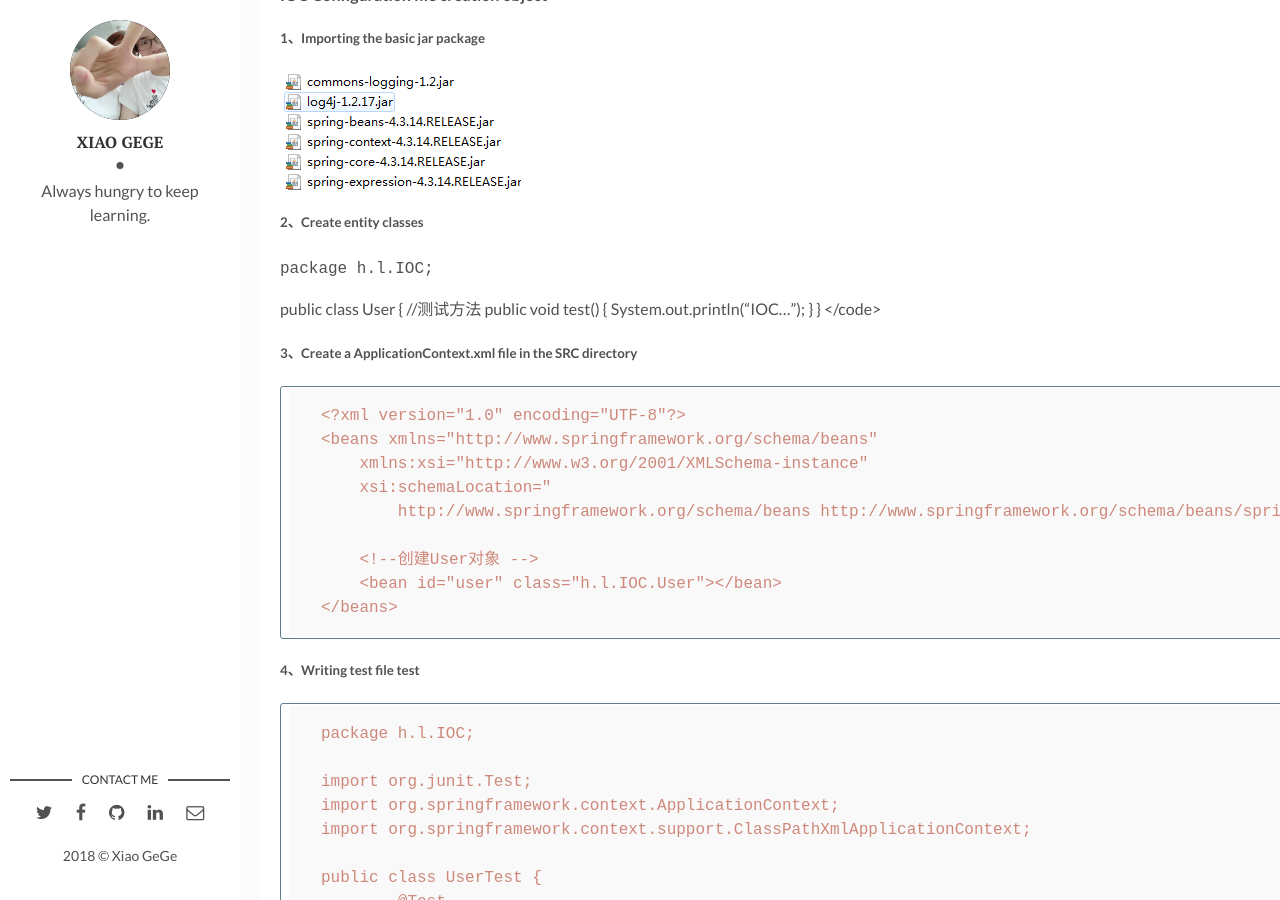
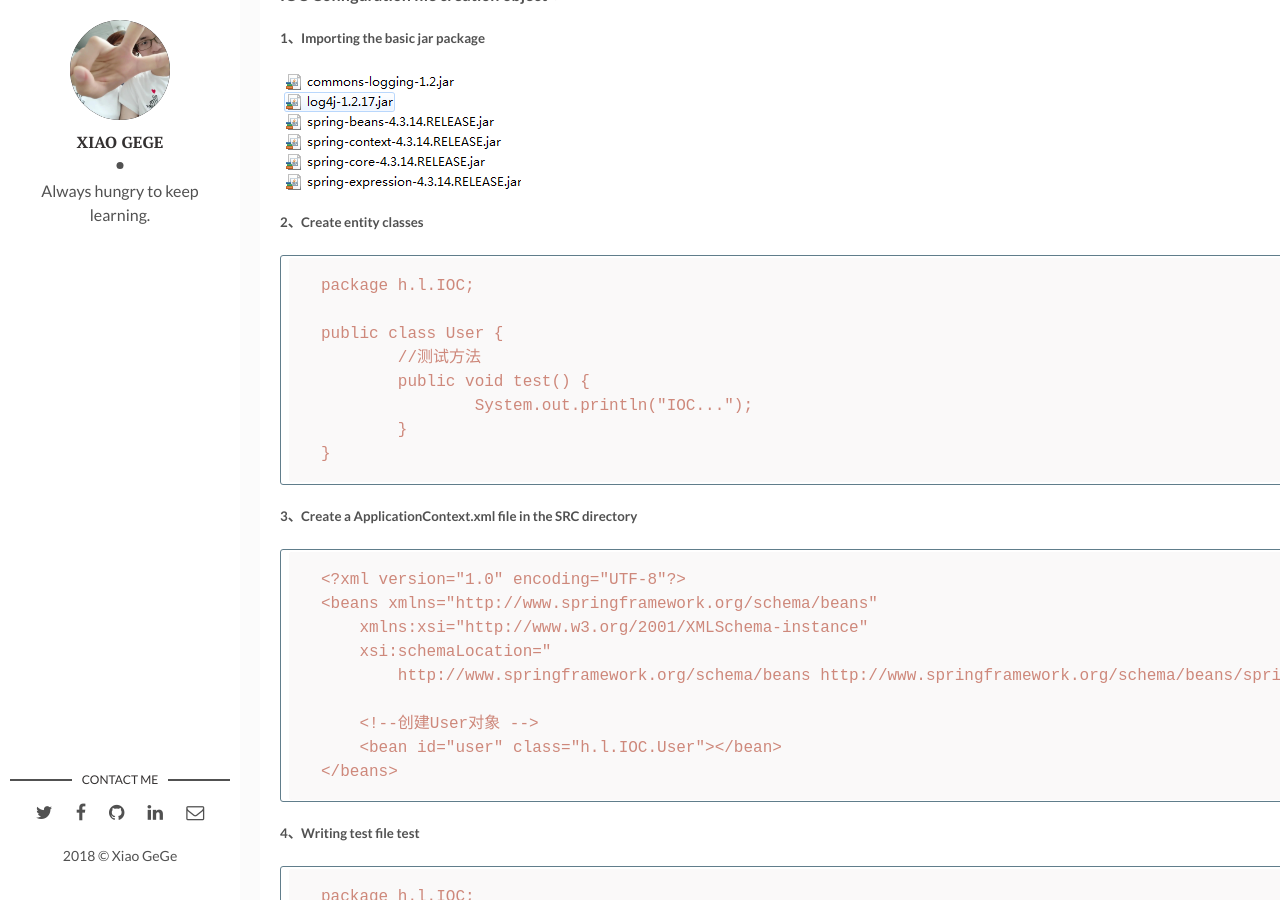
Before and after one commit to Is-Me-HL/Is-Me-HL.github.io, a Jekyll site: the page built from _posts/2018-05-10-SpringIOC-Introduction.markdown, in a window 1280 px wide and 900 px high, scrolled down 783 px. Built offline with Jekyll 4.4.1, drawn with Linux system fonts in a browser that asks for light colours; comment, search, counter and statistics services are not loaded.

Commit message:
Update 2018-05-10-SpringIOC-Introduction.markdown

````diff
--- a/_posts/2018-05-10-SpringIOC-Introduction.markdown
+++ b/_posts/2018-05-10-SpringIOC-Introduction.markdown
@@ -19,7 +19,7 @@ tags: [Spring] # add tag
 ![SpringIOC1](/assets/img/180510/A.png)
 ##### 2、Create entity classes
 
-<code>
+```
 package h.l.IOC;
 
 public class User {
@@ -28,8 +28,10 @@ public class User {
 		System.out.println("IOC...");
 	}
 }
-</code>
+```
+
 ##### 3、Create a ApplicationContext.xml file in the SRC directory
+
 
 ```
 <?xml version="1.0" encoding="UTF-8"?>
@@ -42,6 +44,7 @@ public class User {
     <bean id="user" class="h.l.IOC.User"></bean>
 </beans>
 ```
+
 ##### 4、Writing test file test
 
 ```
````
